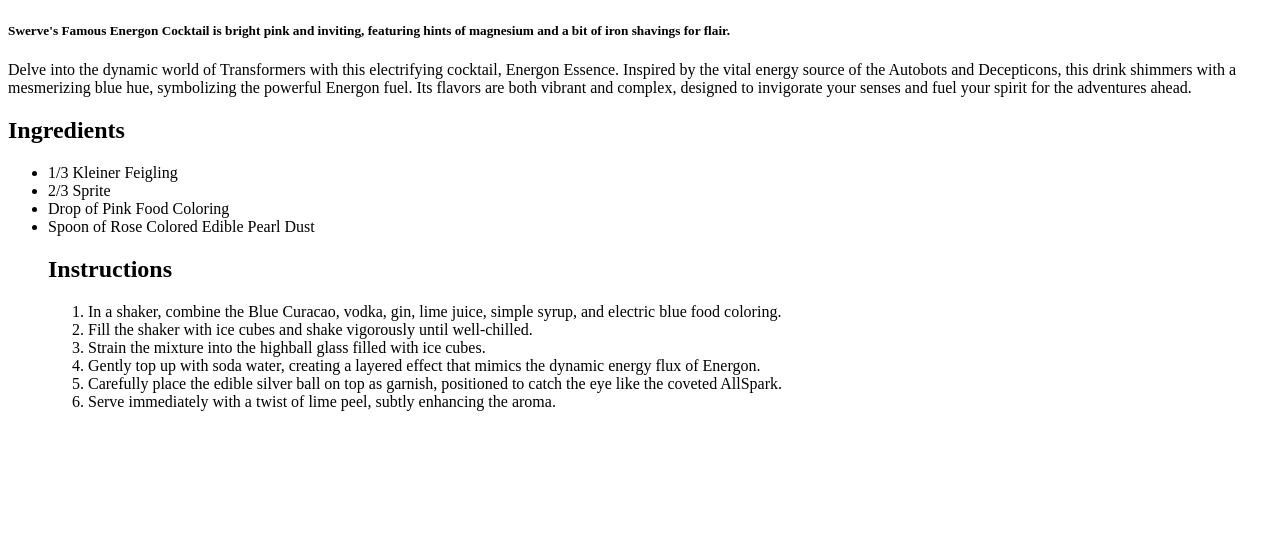
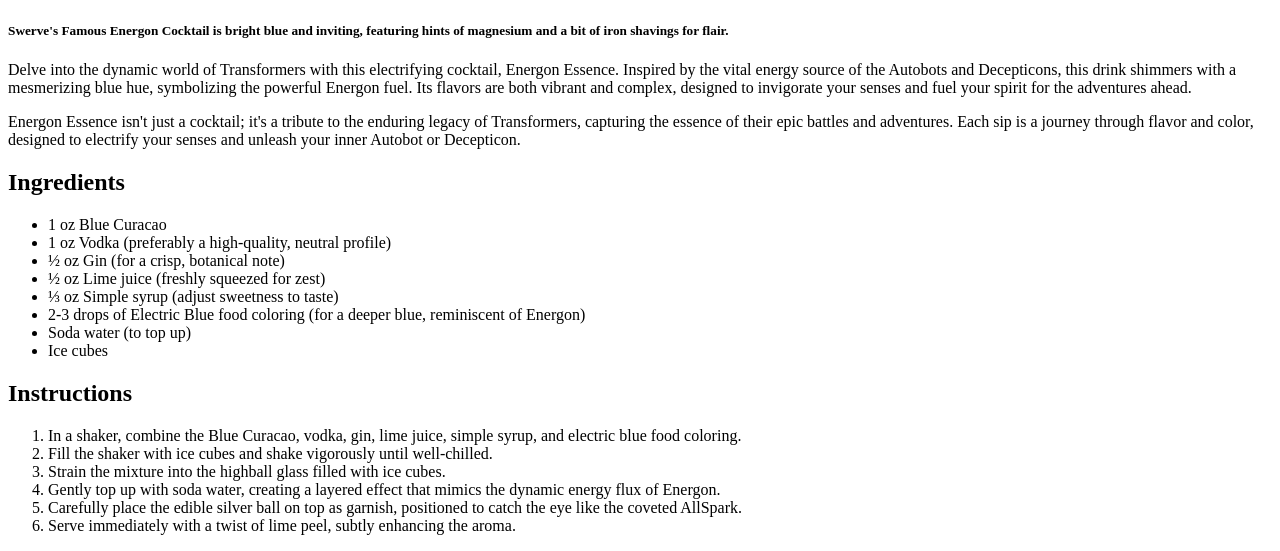
Before and after one commit to lndsmcarter/odin-recipes, a plain HTML site: page recipes/energon-cocktail.html in a window 1280 px wide. Shown: the part 383-934 px from the top of the page. Before the commit the page ends 810 px from the top, so only its background shows below. Drawn offline with Linux system fonts and the light colour scheme.

Commit message:
Update recipe

```diff
--- a/recipes/energon-cocktail.html
+++ b/recipes/energon-cocktail.html
@@ -8,17 +8,22 @@
 
     <body>
         <h1>Swerve's Famous Energon Cocktail</h1>
-        <img src="https://64.media.tumblr.com/f2cdc8c7b6d64493d4562c114dc53762/bc0c15e85e4f1237-c5/s400x600/2e89e49d835b35e44d187bbbfed6f6afcbf5ace4.jpg" alt="Picture of Pink Cocktail-Energon">
-        <h5>Swerve's Famous Energon Cocktail is bright pink and inviting, featuring hints of magnesium and a bit of iron shavings for flair.</h5>
+        <img src="https://imaginehawaii.weebly.com/uploads/8/6/3/0/86308686/published/led-cocktail-cupsfb_2.png?1546717705">
+        <h5>Swerve's Famous Energon Cocktail is bright blue and inviting, featuring hints of magnesium and a bit of iron shavings for flair.</h5>
 
         <p>Delve into the dynamic world of Transformers with this electrifying cocktail, Energon Essence. Inspired by the vital energy source of the Autobots and Decepticons, this drink shimmers with a mesmerizing blue hue, symbolizing the powerful Energon fuel. Its flavors are both vibrant and complex, designed to invigorate your senses and fuel your spirit for the adventures ahead.</p>
+        <p>Energon Essence isn't just a cocktail; it's a tribute to the enduring legacy of Transformers, capturing the essence of their epic battles and adventures. Each sip is a journey through flavor and color, designed to electrify your senses and unleash your inner Autobot or Decepticon.</p>
         <h2>Ingredients</h2>
             <ul>
-            <li>1/3 Kleiner Feigling</li>
-            <li>2/3 Sprite</li>
-            <li>Drop of Pink Food Coloring</li>
-            <li>Spoon of Rose Colored Edible Pearl Dust</li>
-            </ol>
+            <li>1 oz Blue Curacao</li>
+            <li>1 oz Vodka (preferably a high-quality, neutral profile)</li>
+            <li>½ oz Gin (for a crisp, botanical note)</li>
+            <li>½ oz Lime juice (freshly squeezed for zest)</li>
+            <li>⅓ oz Simple syrup (adjust sweetness to taste)</li>
+            <li>2-3 drops of Electric Blue food coloring (for a deeper blue, reminiscent of Energon)</li>
+            <li>Soda water (to top up)</li>
+            <li>Ice cubes</li>
+            </ul>
         <h2>Instructions</h2>
             <ol>
                 <li>In a shaker, combine the Blue Curacao, vodka, gin, lime juice, simple syrup, and electric blue food coloring.</li>
```
